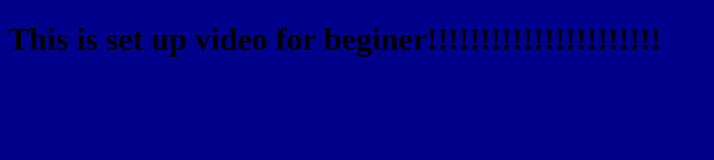
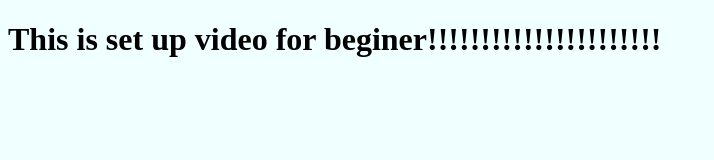
Before and after one commit to heangkorn/HTML, a plain HTML site: page index.html in a window 1280 px wide. Shown: the whole page, without its empty margins (0-714 px from the left). Drawn offline with Linux system fonts and the light colour scheme.

Commit message:
Change the background colour azure

```diff
--- a/index.html
+++ b/index.html
@@ -5,7 +5,7 @@
     <meta name="viewport" content="width=device-width, initial-scale=1.0">
     <title>SkillsBuild Training</title>
 </head>
-<body style="background-color: darkblue;">
+<body style="background-color: azure;">
     <h1>This is set up video for beginer!!!!!!!!!!!!!!!!!!!!!!</h1>
 </body>
 </html>
```
